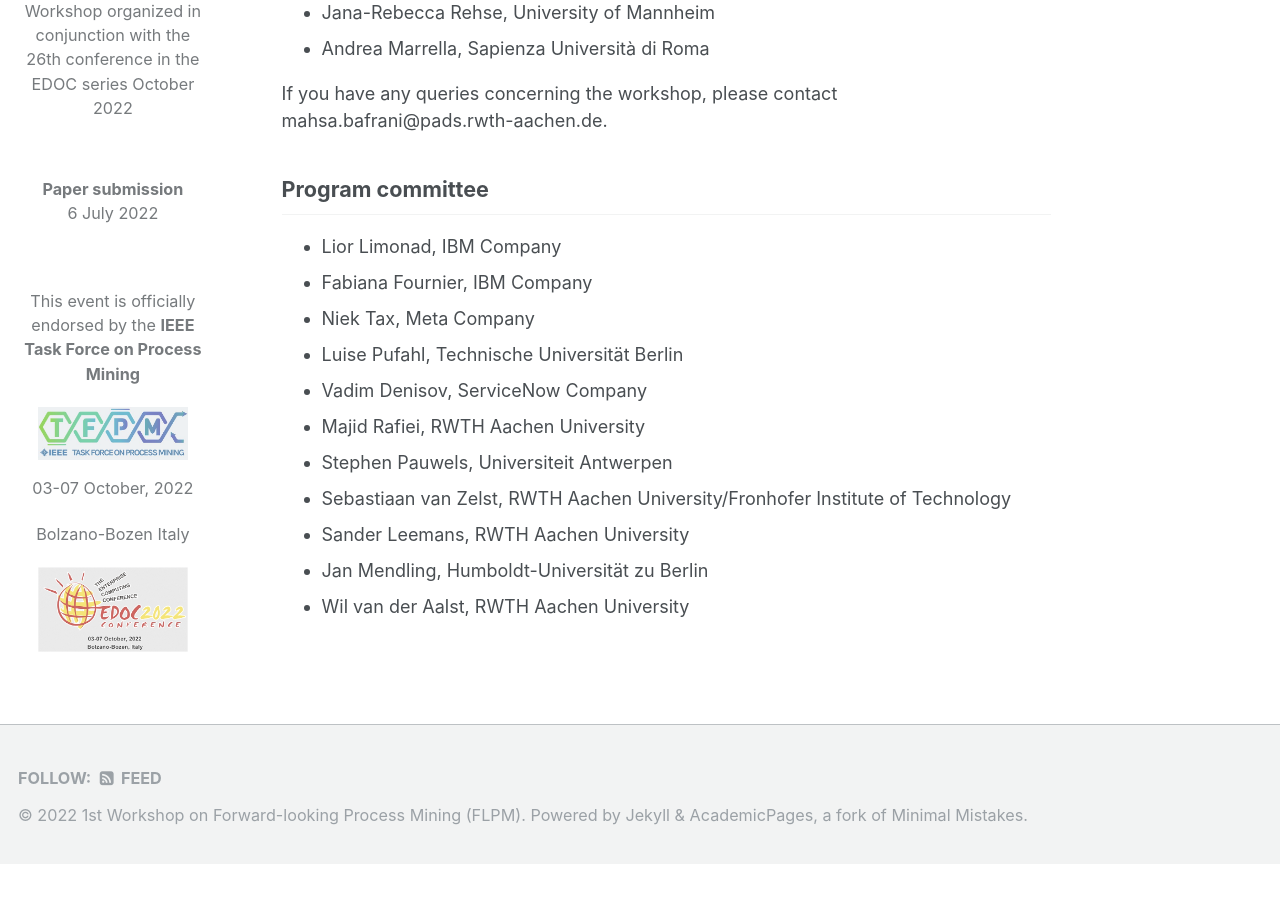
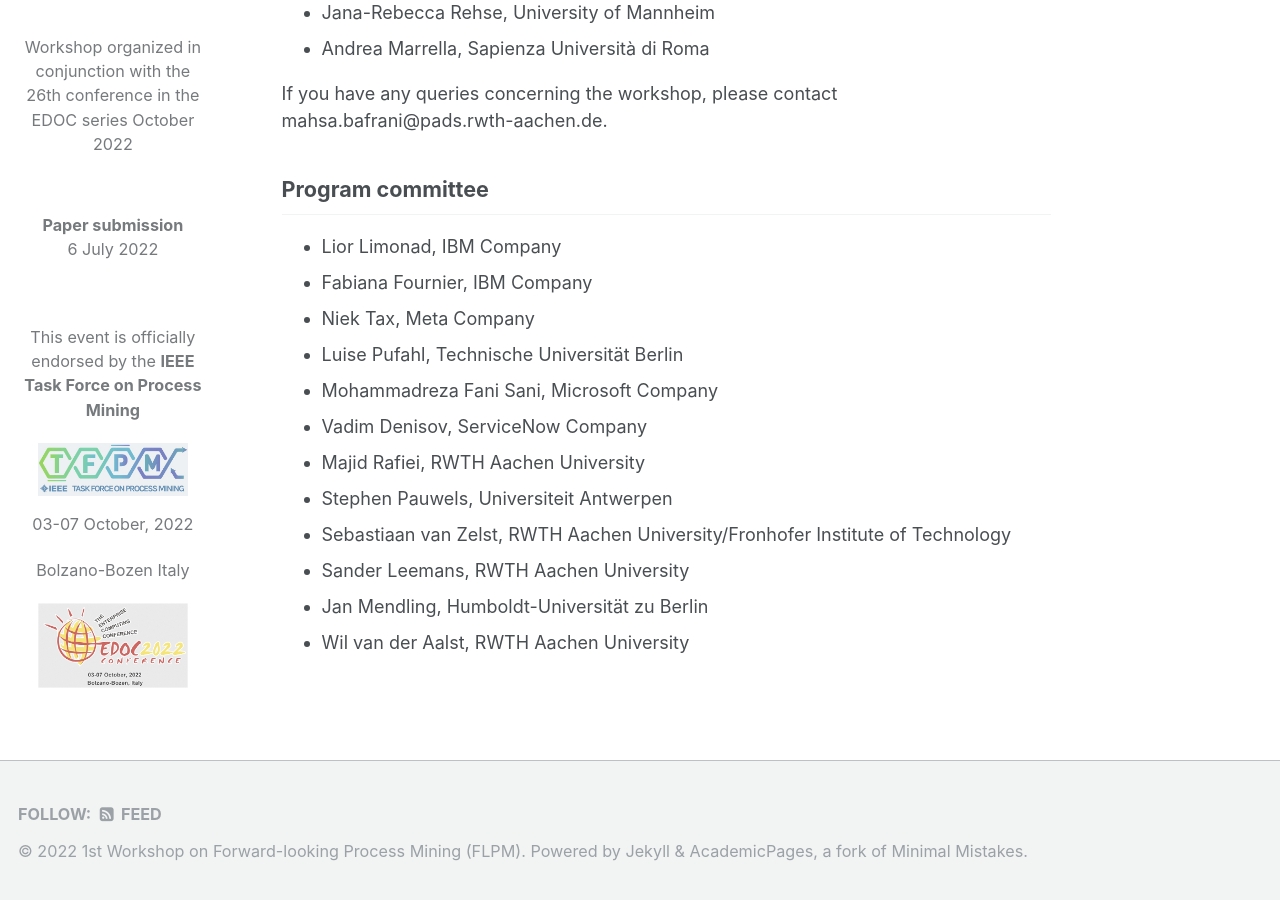
Before and after one commit to flpm-workshop/flpm-workshop.github.io, a Jekyll site: the page built from _pages/about.md, in a window 1280 px wide and 900 px high, scrolled down 1648 px. Built offline with Jekyll 4.4.1, drawn with Linux system fonts in a browser that asks for light colours; before the commit the page ends 2512 px from its top, so only the background shows below that.

Commit message:
Update about.md

```diff
--- a/_pages/about.md
+++ b/_pages/about.md
@@ -48,6 +48,7 @@ If you have any queries concerning the workshop, please contact mahsa.bafrani@pa
 * Fabiana Fournier, IBM Company
 * Niek Tax, Meta Company
 *	Luise Pufahl, Technische Universität Berlin
+*	Mohammadreza Fani Sani, Microsoft Company
 *	Vadim Denisov, ServiceNow Company
 *	Majid Rafiei, RWTH Aachen University
 *	Stephen Pauwels, Universiteit Antwerpen
```
